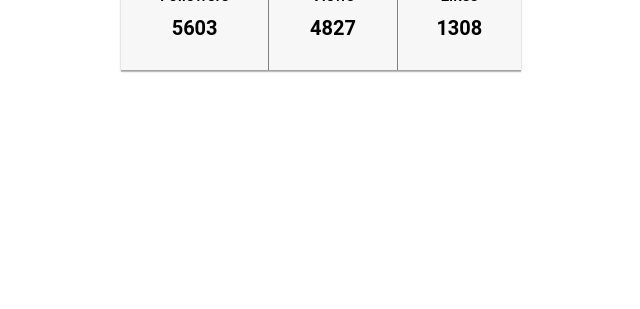
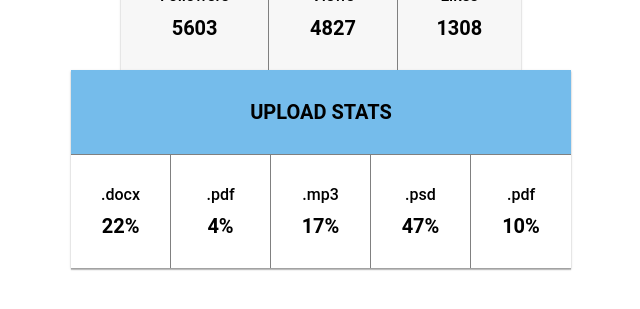
Before and after one commit to dAnastasiia/goit-react-hw-01-components, a React (Create React App) app: page / in a window 1280 px wide. Shown: the part 417-726 px from the top of the page, without its empty margins (319-959 px from the left). Built offline with nearby package versions, Linux system fonts and the light colour scheme.

Commit message:
hook up statistics component into App

```diff
--- a/src/components/App/App.js
+++ b/src/components/App/App.js
@@ -1,7 +1,9 @@
 import React from 'react';
 import user from '../../data/user.json';
+import statisticalData from '../../data/statistical-data.json';
+import Container from '../Container/Container';
 import Profile from '../Profile/Profile';
-import Container from '../Container/Container';
+import Statistics from '../Statistics/Statistics';
 
 const App = () => {
   return (
@@ -14,6 +16,8 @@ const App = () => {
           avatar={user.avatar}
           stats={user.stats}
         />
+
+        <Statistics statisticalData={statisticalData} />
       </Container>
     </>
   );
```
